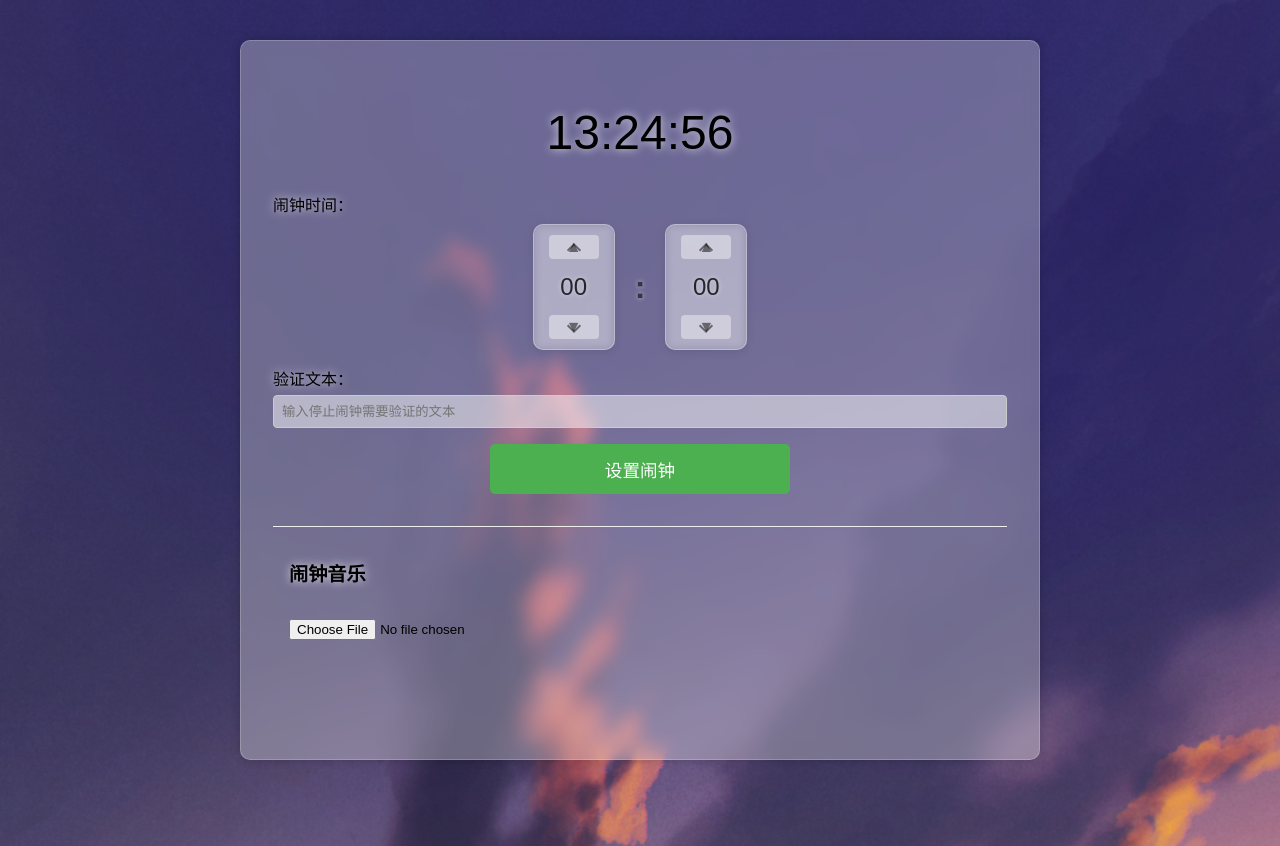
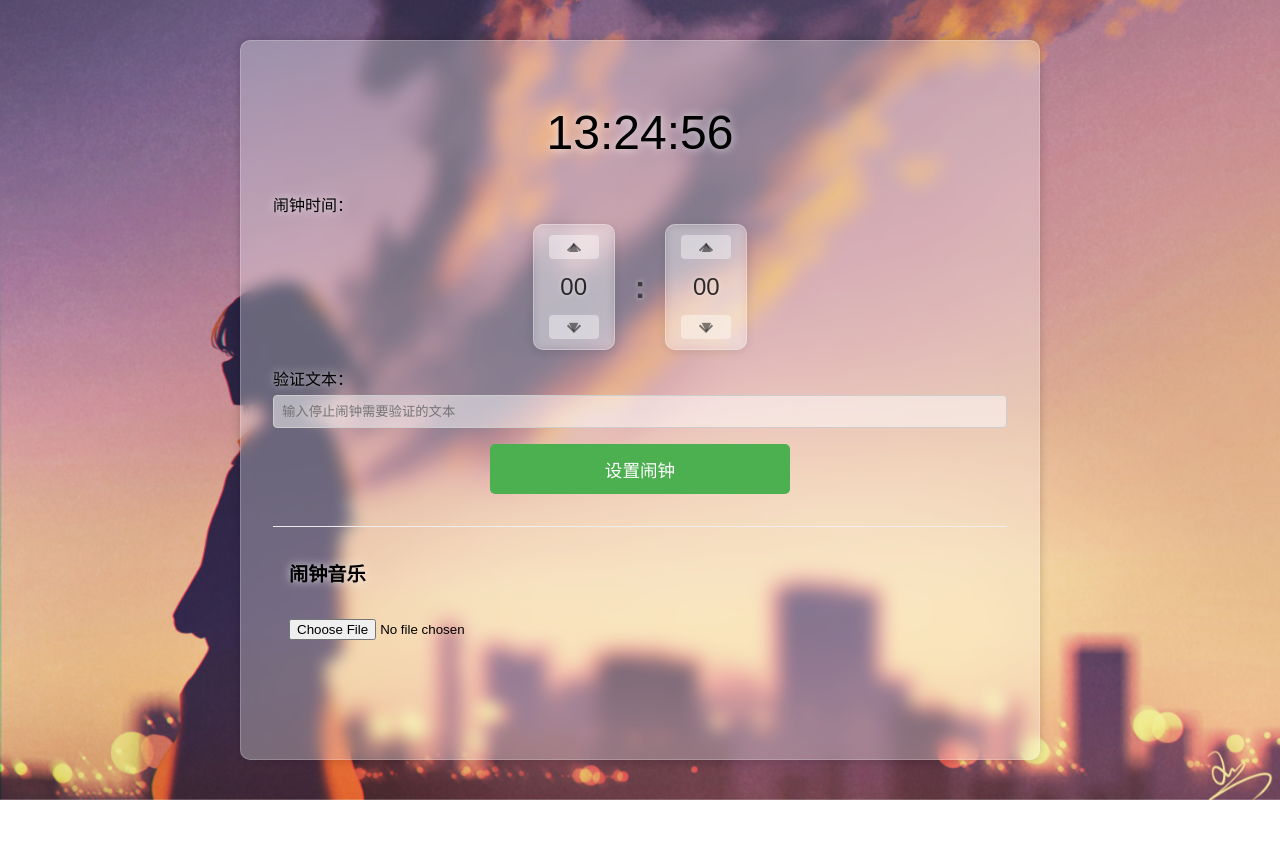
Before and after one commit to jsntyyh/ALARM-WAKEUP, a plain HTML site: page index.html in a window 1280 px wide. Shown: the top 846 px of the page. After the commit the page ends 800 px from the top, so only its background shows below. Drawn offline with Linux system fonts and the light colour scheme.

Commit message:
bg complete

```diff
--- a/script.js
+++ b/script.js
@@ -260,18 +260,10 @@ function setRandomBackground() {
     ];
 
     const randomBg = backgrounds[Math.floor(Math.random() * backgrounds.length)];
+    const bgContainer = document.querySelector('.background-container');
 
-    // 创建一个图片对象来获取图片尺寸
-    const img = new Image();
-    img.onload = function() {
-        const bgContainer = document.querySelector('.background-container');
-        // 设置容器高度为图片实际高度
-        bgContainer.style.height = (window.innerWidth * (this.height / this.width)) + 'px';
-        bgContainer.style.backgroundImage = `url('${randomBg}')`;
-        bgContainer.style.backgroundSize = '100% auto';
-        bgContainer.style.backgroundPosition = 'center bottom';
-    }
-    img.src = randomBg;
+    // 直接设置背景图片
+    bgContainer.style.backgroundImage = `url('${randomBg}')`;
 }
 
 // 添加窗口大小改变时的处理
--- a/style.css
+++ b/style.css
@@ -6,16 +6,17 @@ body {
     overflow-x: hidden;
     display: flex;
     justify-content: center;
+    background-attachment: fixed;
 }
 
 .background-container {
-    position: absolute;
+    position: fixed;
     top: 0;
     left: 0;
-    width: 100vw;
-    height: auto;
+    width: 100%;
+    height: 100vh;
     z-index: -1;
-    background-size: 100% auto;
+    background-size: cover;
     background-position: center bottom;
     background-repeat: no-repeat;
     transition: background-image 0.5s ease-in-out;
@@ -73,7 +74,7 @@ body {
     }
 
     #alarms li button {
-        width: auto;  /* 删除按钮不需要占满 */
+        width: auto;  /* 删除���钮不需占满 */
     }
 
     .alarm-info {
@@ -312,7 +313,7 @@ input[type="file"] {
     justify-content: center;
 }
 
-/* 自定义箭头样��� */
+/* 自定义箭头样式 */
 .time-picker-up::after,
 .time-picker-down::after {
     content: '';
@@ -441,7 +442,7 @@ input[type="file"] {
     }
 }
 
-/* 设置按钮样��整 */
+/* 设置按钮样式整 */
 .alarm-section > button {
     display: block;
     width: 100%;
```
